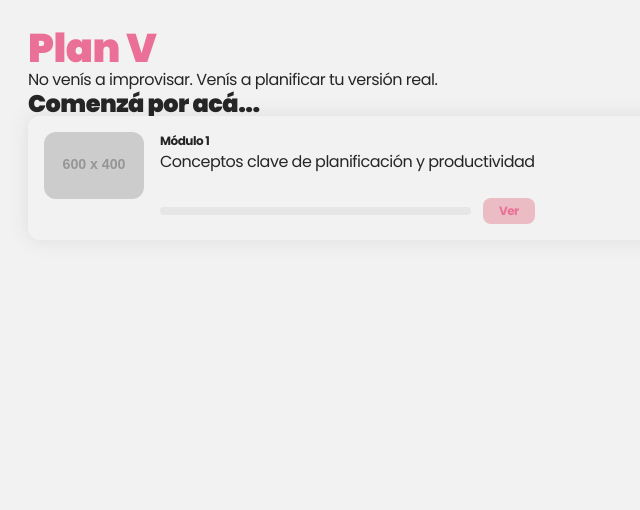
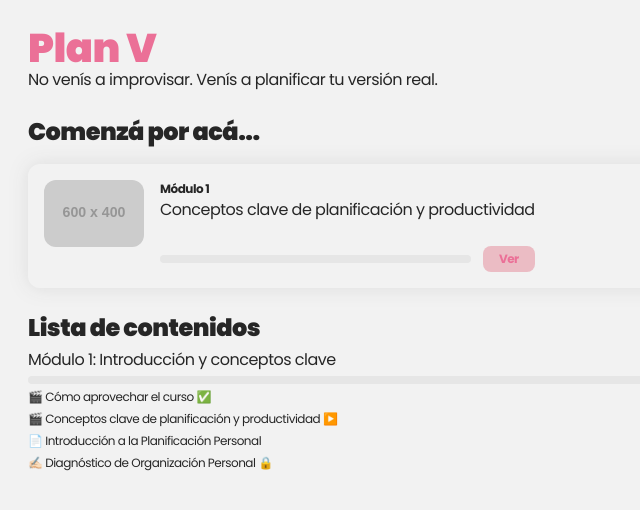
Before and after one commit to albana-meloni/plan-v, a React (Vite) app: page / in a window 1280 px wide. Shown: the top 510 px of the page, without its empty margins (0-640 px from the left). Built offline with nearby package versions, Linux system fonts and the light colour scheme.

Commit message:
feat & style: agregar lista de contenido y mejorar diseño

```diff
--- a/src/App.css
+++ b/src/App.css
@@ -7,11 +7,14 @@ section {
     gap: var(--6);
     margin-block: var(--6);
 }
-.video-container {
+.video-container, .content-container {
     display: flex;
     flex-direction: column;
     gap: var(--5);
     margin-block-start: var(--5);
+}
+.content-container {
+    margin-block-start: var(--2);
 }
 .main-title {
     font-size: var(--fs-xl);
--- a/src/App.jsx
+++ b/src/App.jsx
@@ -1,5 +1,6 @@
 import { useState } from 'react';
 import VideoPreview from './components/VideoPreview';
+import TableOfContent from './components/TableOfContent';
 import './App.css';
 
 function App() {
@@ -12,7 +13,10 @@ function App() {
 		<main>
 			<h1 className='main-title'>Plan V</h1>
 			<p>No venís a improvisar. Venís a planificar tu versión real.</p>
+			<section>
+				<article>
 					<h2>{handleInfoTitle()}</h2>
+					<div className='video-container'>
 						<VideoPreview
 							thumbnail='https://placehold.co/600x400'
 							module='1'
@@ -20,6 +24,42 @@ function App() {
 							progress='27'
 							link='/'
 						/>
+					</div>
+				</article>
+				<article>
+					<h2>Lista de contenidos</h2>
+					<div className='content-container'>
+						<TableOfContent
+							moduleNumber='1'
+							moduleName='Introducción y conceptos clave'
+							progress='35'
+							link='/'
+							listContent={[
+								{
+									title: 'Cómo aprovechar el curso',
+									type: 'video',
+									status: 'completed',
+								},
+								{
+									title: 'Conceptos clave de planificación y productividad',
+									type: 'video',
+									status: 'progress',
+								},
+								{
+									title: 'Introducción a la Planificación Personal',
+									type: 'doc',
+									status: 'default',
+								},
+								{
+									title: 'Diagnóstico de Organización Personal',
+									type: 'exercise',
+									status: 'blocked',
+								},
+							]}
+						/>
+					</div>
+				</article>
+			</section>
 		</main>
 	);
 }
--- /dev/null
+++ b/src/components/SingleContent.jsx
@@ -0,0 +1,35 @@
+import './singleContent.css';
+
+function SingleContent({ type, name, status, link }) {
+	function showContentIcon() {
+		if (type == 'video') {
+			return '🎬';
+		} else if (type == 'doc') {
+			return '📄';
+		} else if (type == 'exercise') {
+			return '✍🏻';
+		} else {
+			return '';
+		}
+	}
+
+	function showContentStatus() {
+		if (status == 'completed') {
+			return '✅';
+		} else if (status == 'progress') {
+			return '▶️';
+		} else if (status == 'blocked') {
+			return '🔒';
+		} else {
+			return '';
+		}
+	}
+
+	return (
+		<p className='content-info'>
+			{showContentIcon()} <a href={link}>{name}</a> {showContentStatus()}
+		</p>
+	);
+}
+
+export default SingleContent;
--- /dev/null
+++ b/src/components/TableOfContent.jsx
@@ -0,0 +1,26 @@
+import { useState } from 'react';
+import SingleContent from './SingleContent';
+
+function TableOfContent({ moduleNumber, moduleName, progress, listContent, link }) {
+	return (
+		<div style={{display: 'flex', flexDirection: 'column', gap: 'var(--1)'}}>
+			<a href={link}>
+				Módulo {moduleNumber}: {moduleName}
+			</a>
+			<span className='progress-bar' value={progress} style={{ display: 'block' }}></span>
+			<div>
+				{listContent.map((content, index) => (
+					<SingleContent
+						key={index}
+						type={content.type}
+						name={content.title}
+						status={content.status}
+						link='/'
+					/>
+				))}
+			</div>
+		</div>
+	);
+}
+
+export default TableOfContent;
--- /dev/null
+++ b/src/components/singleContent.css
@@ -0,0 +1,8 @@
+.content-info {
+    font-size: var(--fs-sm);
+    margin-block-end: var(--1);
+}
+a {
+    text-decoration: none;
+    color: inherit;
+}
--- a/src/components/videoPreview.css
+++ b/src/components/videoPreview.css
@@ -43,20 +43,6 @@
 	justify-content: space-between;
 	gap: var(--3);
 }
-.progress-bar {
-	width: 100px;
-	background-color: var(--gray);
-	height: var(--2);
-	position: relative;
-}
-.progress-bar::after {
-	content: '';
-	position: absolute;
-	background-color: var(--primary);
-	width: attr(value px);
-	height: inherit;
-	border-radius: inherit;
-}
 .video-preview--link {
 	--video-preview-border: var(--2);
 	background-color: var(--primary-light);
```
Lines whose indentation alone changed are shown as unchanged.
